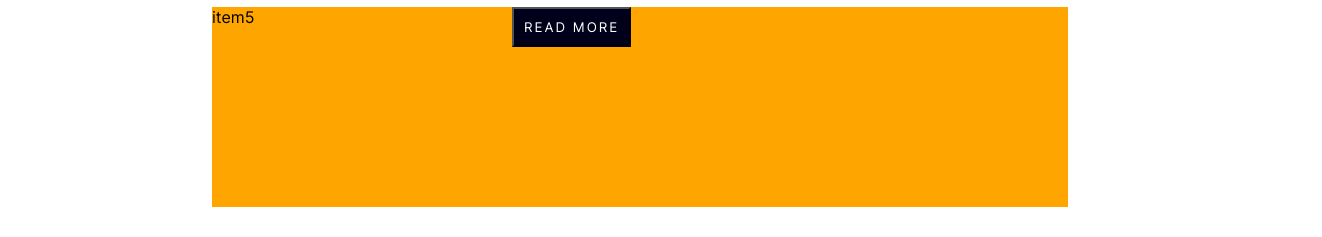
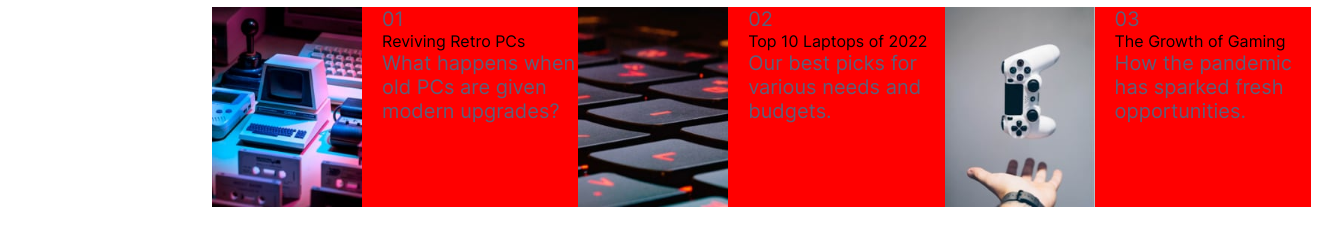
Before and after one commit to joaovxsantos/news-homepage-main, a plain HTML site: page index.html in a window 1280 px wide. Shown: the part 683-920 px from the top of the page, 1322 px wide, since content can reach past the window. Drawn offline with Linux system fonts and the light colour scheme.

Commit message:
em andamento

```diff
--- a/index.html
+++ b/index.html
@@ -67,7 +67,41 @@
       </p>
       <button>READ MORE</button>
     </div>
-    <div id="d5">item5</div>
+    <div id="d5">
+
+
+
+      <div class="card">
+        <img src="./assets/images/image-retro-pcs.jpg" alt="">
+        <div class="stats">
+          <label>01</label>
+          <p>Reviving Retro PCs</p>
+          <label>What happens when old PCs are given modern upgrades?</label>
+        </div>
+
+      </div>
+
+      <div class="card">
+        <img src="./assets/images/image-top-laptops.jpg" alt="">
+        <div class="stats">
+          <label>02</label>
+          <p>Top 10 Laptops of 2022</p>
+          <label>Our best picks for various needs and budgets.</label>
+        </div>
+
+      </div>
+
+      <div class="card">
+        <img src="./assets/images/image-gaming-growth.jpg" alt="">
+        <div class="stats">
+          <label>03</label>
+          <p>The Growth of Gaming</p>
+          <label>How the pandemic has sparked fresh opportunities.</label>
+        </div>
+
+      </div>
+
+    </div>
   </main>
 
 
--- a/style.css
+++ b/style.css
@@ -116,6 +116,7 @@ main #d2 label {
 main #d3 {
   grid-area: a3;
   width: 100%;
+  min-width: 200px;
 }
 
 main #d3 h1 {
@@ -140,10 +141,31 @@ main #d4 button {
   letter-spacing: 2px;
   cursor: pointer;
   margin-top: 10px;
+  /* position: absolute;
+  bottom: 0; */
 }
 
 main #d5 {
-  background: orange;
+  /* background: orange; */
   grid-area: a5;
   width: 100%;
+  display: flex;
+  /* justify-content: space-between; */
 }
+
+main .card {
+  display: flex;
+  width: 33%;
+  background: red;
+}
+
+main #d5 img {
+  width: 150px;
+  height: 100%;
+  margin-right: 20px;
+}
+
+main .card label {
+  font-size: 20px;
+  color: hsl(236, 13%, 42%);
+}
```
